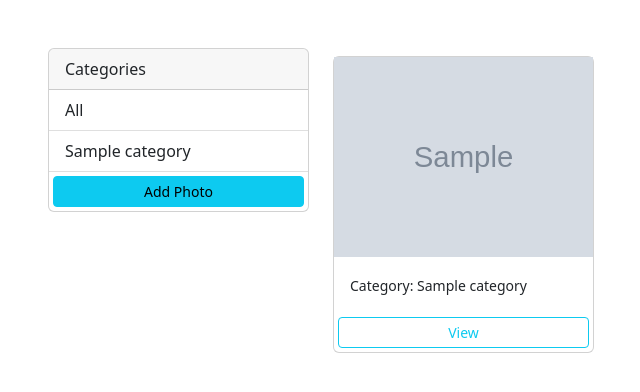
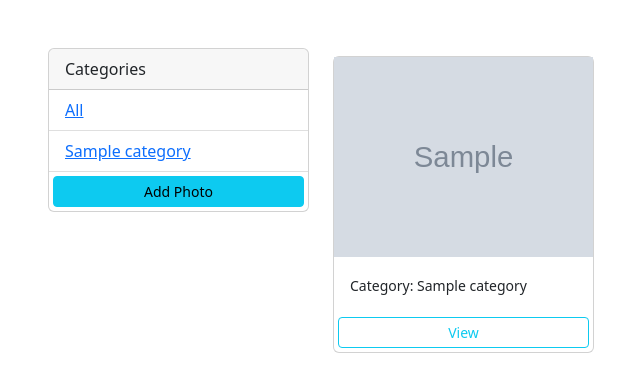
Before and after one commit to DenisMuga/gallery-app, a Django app: page / in a window 1280 px wide. Shown: the top 392 px of the page, without its empty margins (34-674 px from the left). Run offline with Django 3.2, Linux system fonts and the light colour scheme; tables that the repository leaves empty hold one stand-in row (values such as "Sample post"); grey boxes marked "Sample" are stand-in pictures.

Commit message:
Adding links to categories

```diff
--- a/mygallery/photos/templates/photos/gallery.html
+++ b/mygallery/photos/templates/photos/gallery.html
@@ -26,9 +26,11 @@
                         Categories
                     </div>
                     <ul class="list-group list-group-flush">
-                      <li class="list-group-item">All</li>
+                      <li class="list-group-item">
+                           <a href="{url 'gallery'}"> All</li></a>
                       {% for category in categories %}
-                      <li class="list-group-item">{{category.name}}</li>
+                      <li class="list-group-item">
+                        <a href="{url 'gallery'}? category={{category.name}}">{{category.name}}</a></li>
                       {% endfor %}
                     <a href="{% url 'add' %}" class="btn btn-block btn-info btn-sm m-1">Add Photo</a>
                     </ul>
--- a/mygallery/photos/views.py
+++ b/mygallery/photos/views.py
@@ -33,6 +33,8 @@ def addPhoto(request):
             image = image,
         )
 
+        return redirect('gallery')
+
 
     context = {'categories': categories}
     return render(request, 'photos/add.html', context)
```
Also changed, not shown: mygallery/static/images/coolwaters.jpeg (added).
